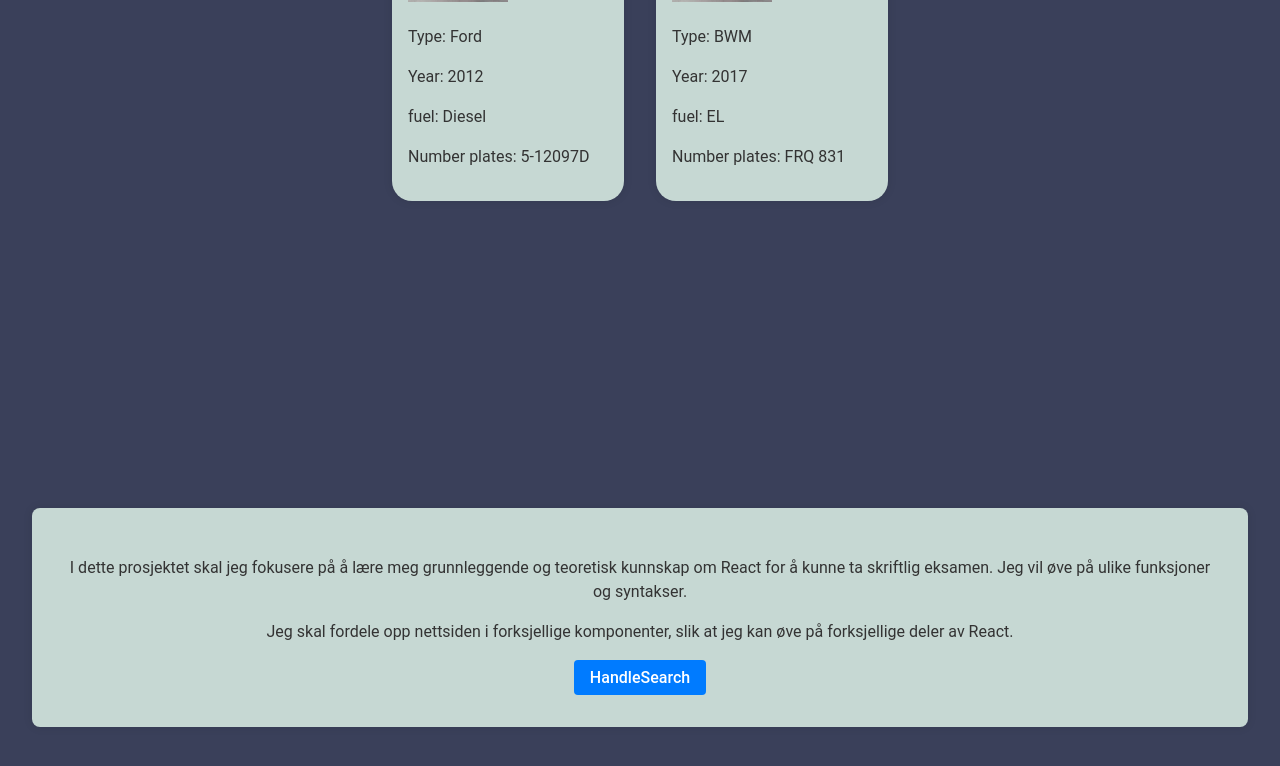
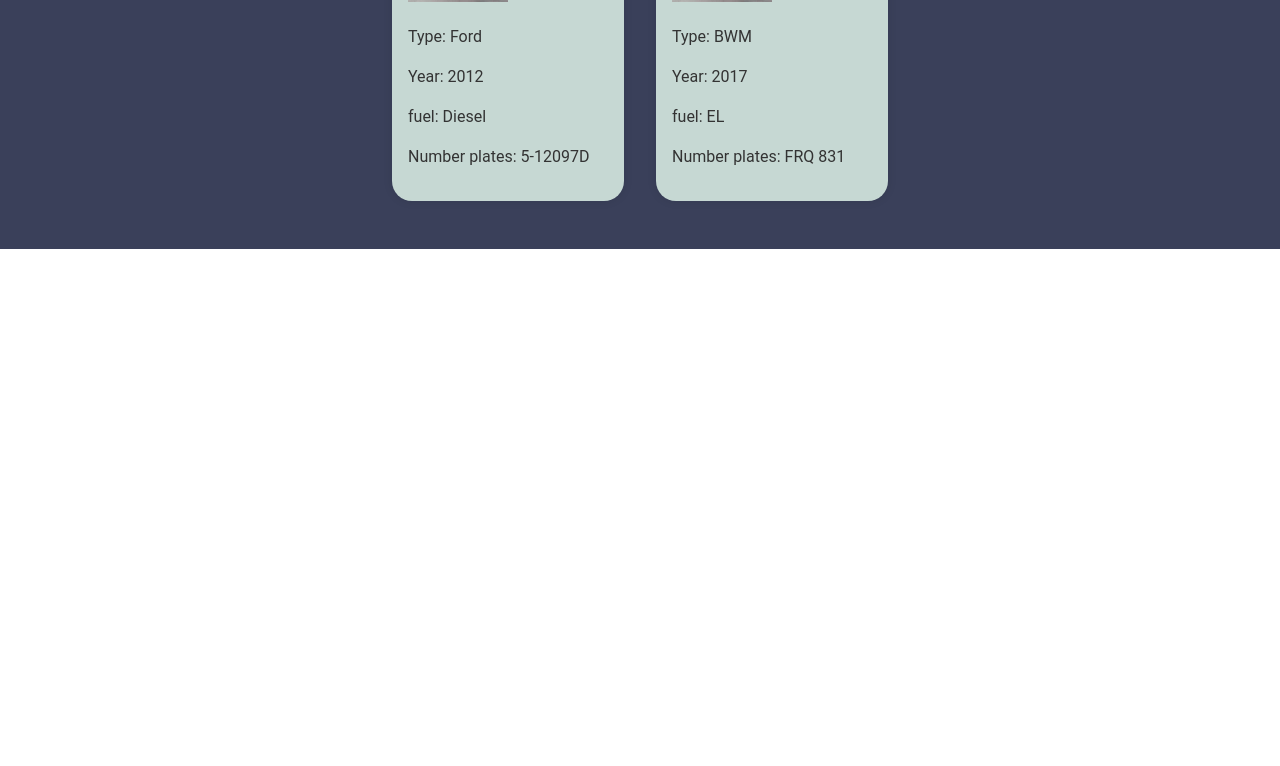
Before and after one commit to ErikAJensen/myreactjourney, a React (Vite) app: page / in a window 1280 px wide. Shown: the part 1038-1804 px from the top of the page. After the commit the page ends 1287 px from the top, so only its background shows below. Built offline with nearby package versions, Linux system fonts and the light colour scheme.

Commit message:
Update App.jsx

```diff
--- a/src/App.jsx
+++ b/src/App.jsx
@@ -29,8 +29,6 @@
 
           <Cars type="BWM" year={2017} fuel="EL" Numberplates="FRQ 831" />
         </div>
-
-        <Body />
       </div>
     </Router>
   );
```
